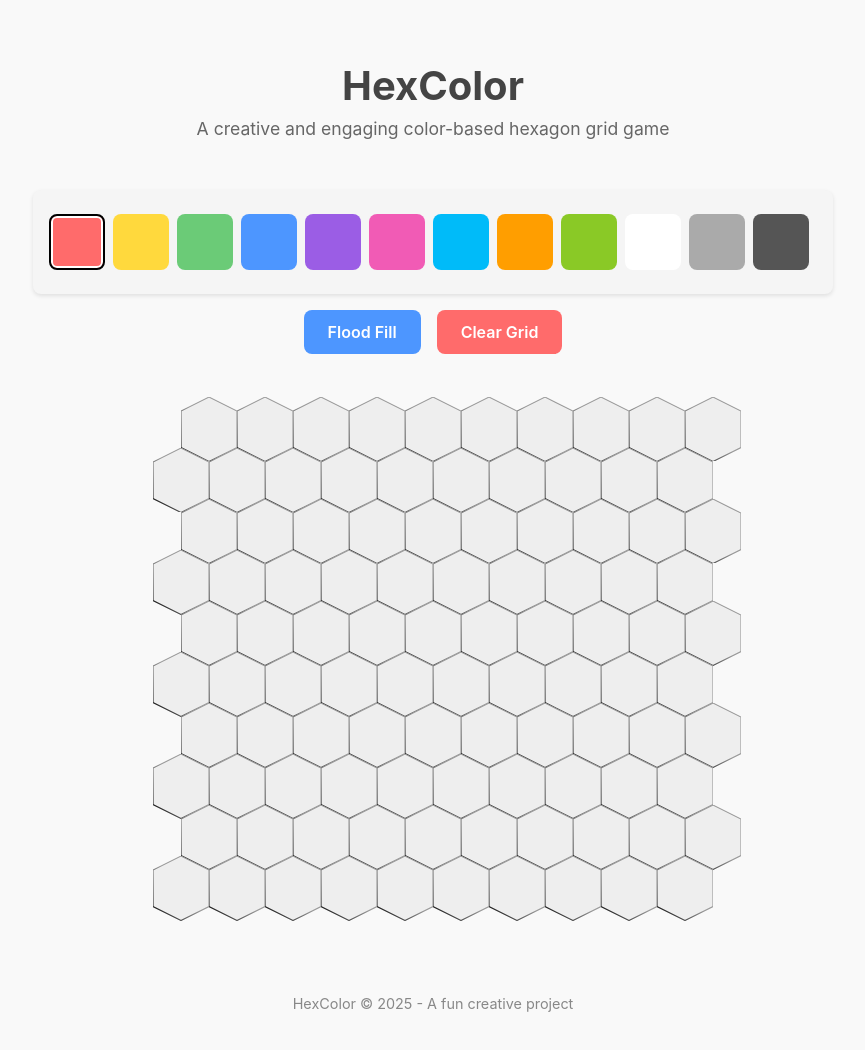
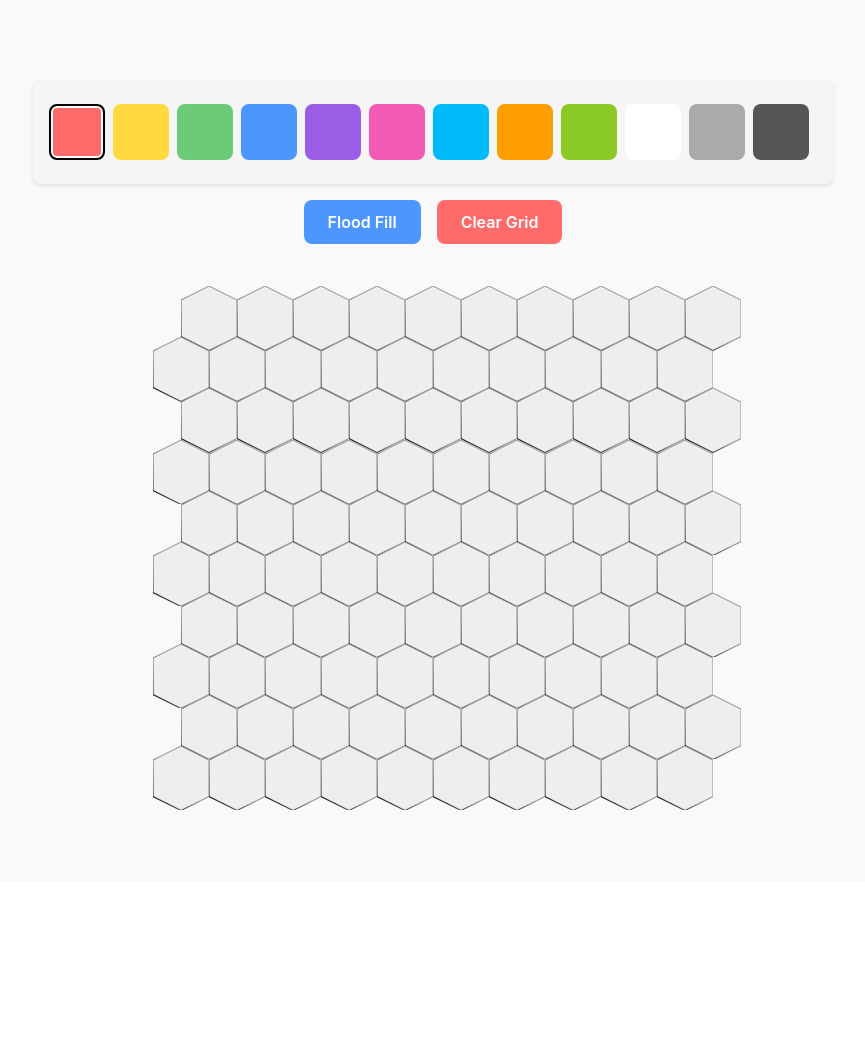
Before and after one commit to lpenguin/hexcolor, a React (Vite) app: page / in a window 1280 px wide. Shown: the top 1050 px of the page, without its empty margins (207-1072 px from the left). After the commit the page ends 882 px from the top, so only its background shows below. Built offline with nearby package versions, Linux system fonts and the light colour scheme.

Commit message:
Remove header and footer

```diff
--- a/src/App.tsx
+++ b/src/App.tsx
@@ -214,11 +214,6 @@ function App() {
 
   return (
     <div className="app-container">
-      <header className="app-header">
-        <h1>HexColor</h1>
-        <p>A creative and engaging color-based hexagon grid game</p>
-      </header>
-
       <main>
         <div className="control-panel">
           <ColorPalette
@@ -245,10 +240,6 @@ function App() {
           onMouseUp={handleMouseUp}
         />
       </main>
-
-      <footer className="app-footer">
-        <p>HexColor © 2025 - A fun creative project</p>
-      </footer>
     </div>
   );
 }
```
